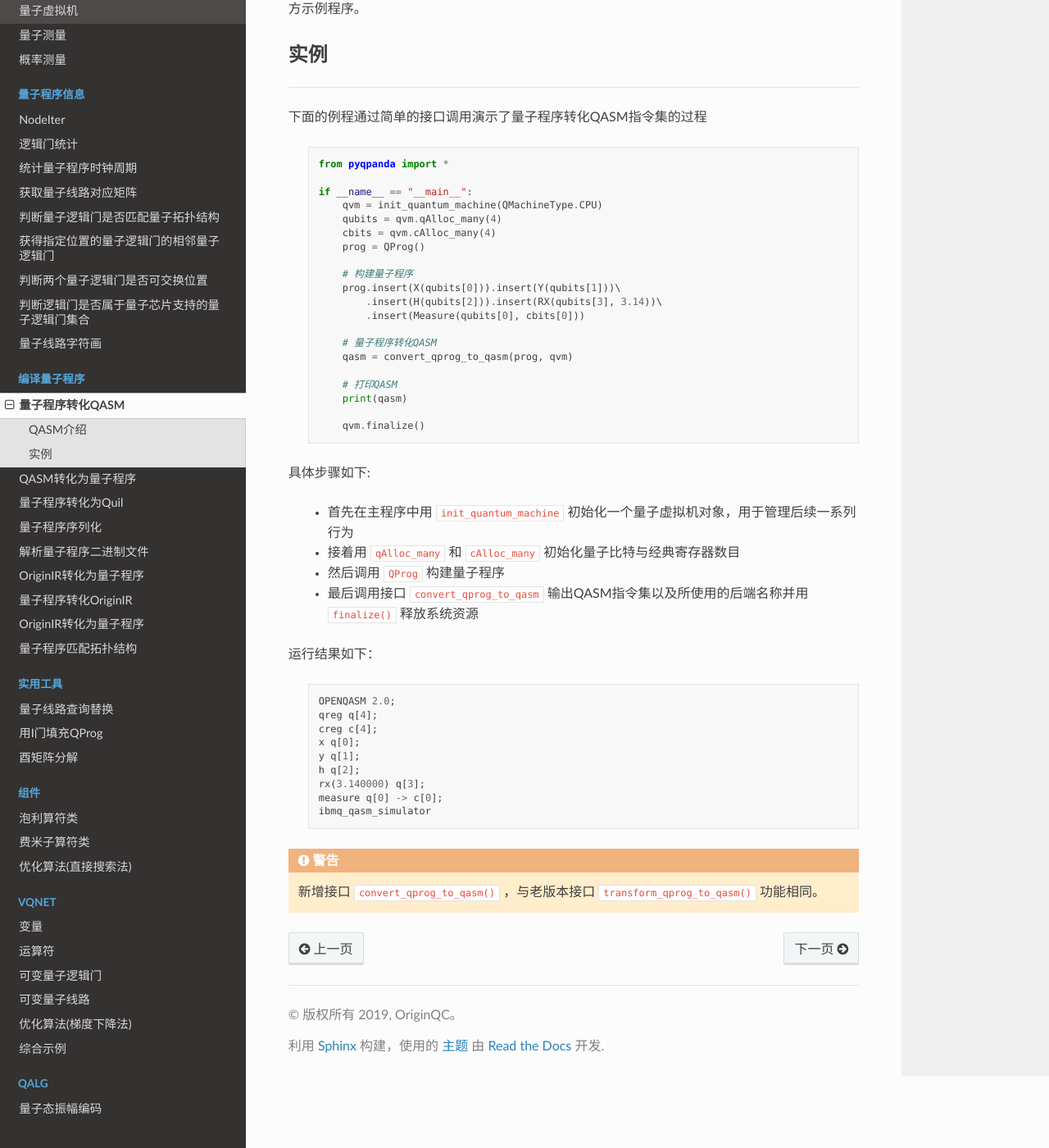
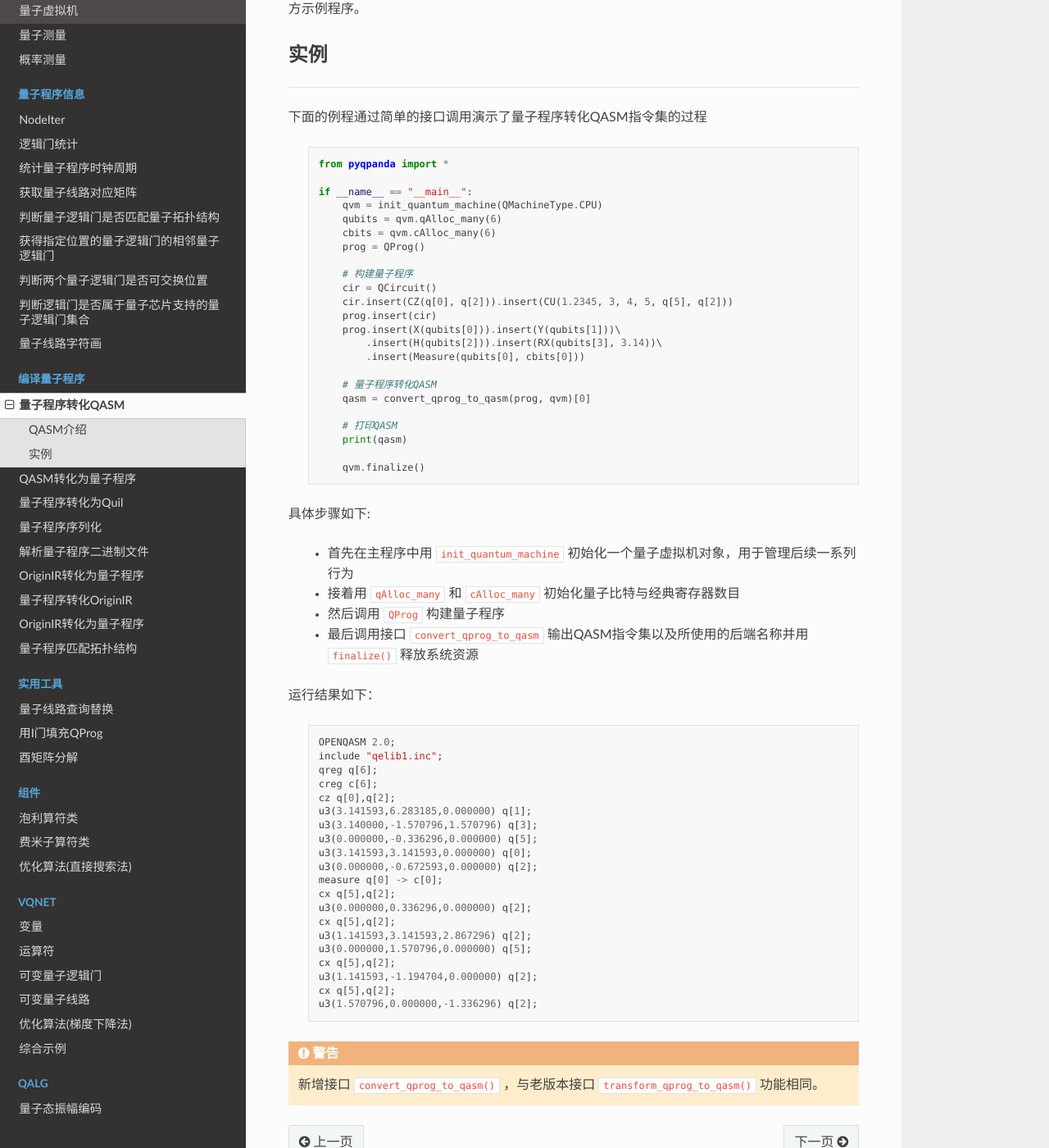
Before and after one commit to OriginQ/pyQPanda-Toturial, a Sphinx documentation site: the page built from source/QProgToQASM.rst, in a window 1280 px wide and 1400 px high, scrolled down 1032 px. Shown: the whole window at 82% size. Built offline with Sphinx 7.4.7 and the Read the Docs theme 2.0.0, drawn with Linux system fonts in a browser that asks for light colours; pages that are not in the unit, such as notebooks, are missing from menus.

Commit message:
Update QProgToQASM.rst

```diff
--- a/source/QProgToQASM.rst
+++ b/source/QProgToQASM.rst
@@ -58,17 +58,20 @@ QPanda2提供了QASM转换工具接口 ``convert_qprog_to_qasm`` 该接口使用
 
         if __name__ == "__main__":
             qvm = init_quantum_machine(QMachineType.CPU)
-            qubits = qvm.qAlloc_many(4)
-            cbits = qvm.cAlloc_many(4)
+            qubits = qvm.qAlloc_many(6)
+            cbits = qvm.cAlloc_many(6)
             prog = QProg()
 
             # 构建量子程序
+            cir = QCircuit()
+            cir.insert(CZ(q[0], q[2])).insert(CU(1.2345, 3, 4, 5, q[5], q[2]))
+            prog.insert(cir)
             prog.insert(X(qubits[0])).insert(Y(qubits[1]))\
                 .insert(H(qubits[2])).insert(RX(qubits[3], 3.14))\
                 .insert(Measure(qubits[0], cbits[0]))
 
             # 量子程序转化QASM
-            qasm = convert_qprog_to_qasm(prog, qvm)
+            qasm = convert_qprog_to_qasm(prog, qvm)[0]
 
             # 打印QASM
             print(qasm)
@@ -92,15 +95,25 @@ QPanda2提供了QASM转换工具接口 ``convert_qprog_to_qasm`` 该接口使用
     .. code-block:: python
 
         OPENQASM 2.0;
-        qreg q[4];
-        creg c[4];
-        x q[0];
-        y q[1];
-        h q[2];
-        rx(3.140000) q[3];
+        include "qelib1.inc";
+        qreg q[6];
+        creg c[6];
+        cz q[0],q[2];
+        u3(3.141593,6.283185,0.000000) q[1];
+        u3(3.140000,-1.570796,1.570796) q[3];
+        u3(0.000000,-0.336296,0.000000) q[5];
+        u3(3.141593,3.141593,0.000000) q[0];
+        u3(0.000000,-0.672593,0.000000) q[2];
         measure q[0] -> c[0];
-        ibmq_qasm_simulator
-
+        cx q[5],q[2];
+        u3(0.000000,0.336296,0.000000) q[2];
+        cx q[5],q[2];
+        u3(1.141593,3.141593,2.867296) q[2];
+        u3(0.000000,1.570796,0.000000) q[5];
+        cx q[5],q[2];
+        u3(1.141593,-1.194704,0.000000) q[2];
+        cx q[5],q[2];
+        u3(1.570796,0.000000,-1.336296) q[2];
 
 .. warning::
         新增接口 ``convert_qprog_to_qasm()`` ，与老版本接口 ``transform_qprog_to_qasm()`` 功能相同。
```
